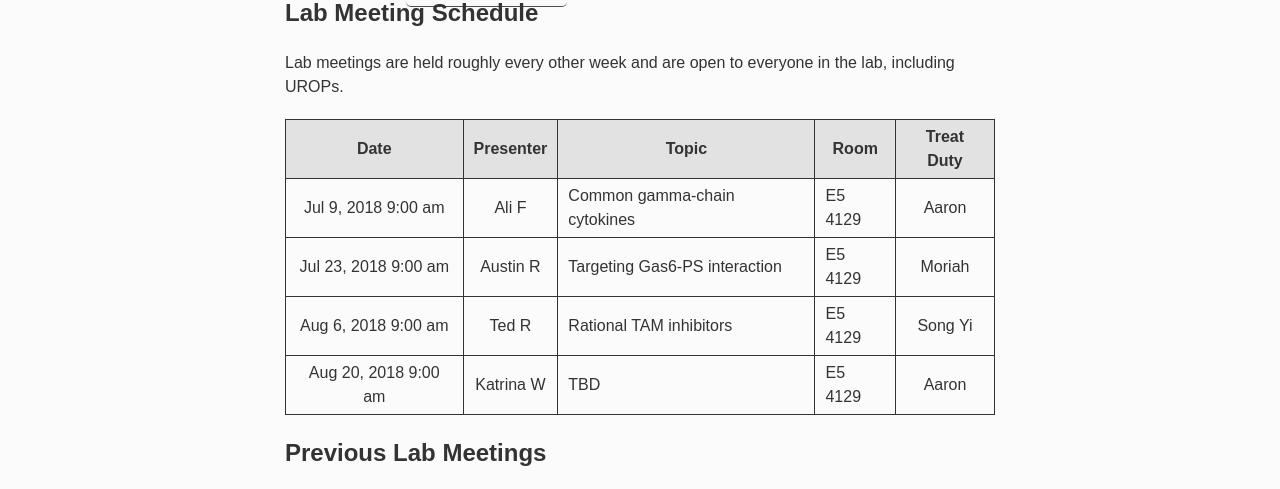
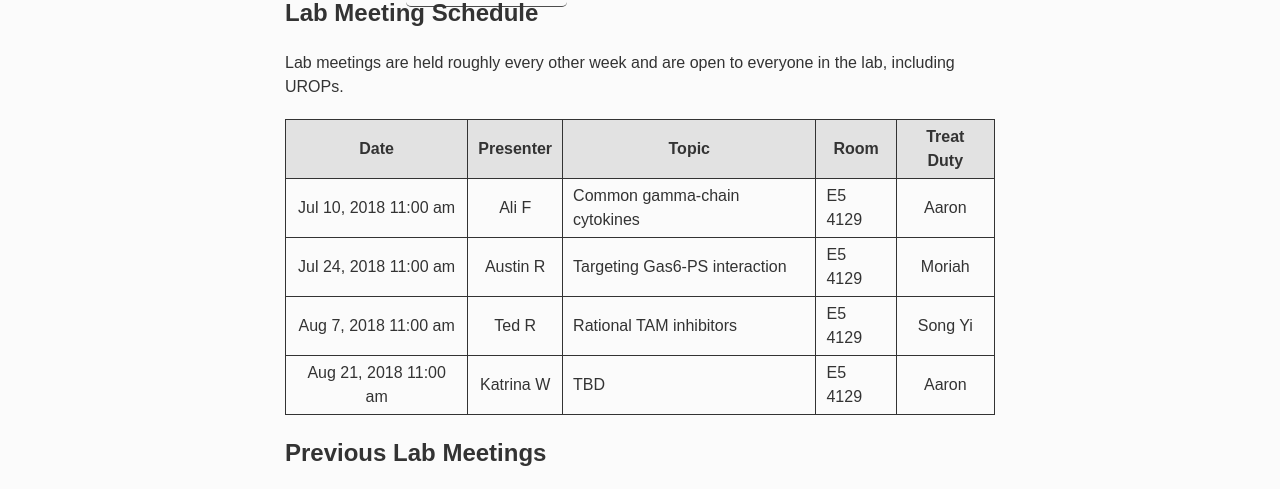
Before and after one commit to meyer-lab/asmlab.org, a Jekyll site: the page built from team/lab_meeting.md, in a window 1280 px wide. Shown: the part 160-649 px from the top of the page. Built offline with Jekyll 4.4.1, drawn with Linux system fonts in a browser that asks for light colours; some web fonts are replaced.

Commit message:
Update meetings.yml
Changing meeting time.

```diff
--- a/_data/meetings.yml
+++ b/_data/meetings.yml
@@ -58,25 +58,25 @@
   room: E5 4129
   treats: Song Yi
 
-- date: 2018-07-09 9:00:00
+- date: 2018-07-10 11:00:00
   presenter: Ali F
   topic: Common gamma-chain cytokines
   room: E5 4129
   treats: Aaron
 
-- date: 2018-07-23 9:00:00
+- date: 2018-07-24 11:00:00
   presenter: Austin R
   topic: Targeting Gas6-PS interaction
   room: E5 4129
   treats: Moriah
 
-- date: 2018-08-06 9:00:00
+- date: 2018-08-07 11:00:00
   presenter: Ted R
   topic: Rational TAM inhibitors
   room: E5 4129
   treats: Song Yi
 
-- date: 2018-08-20 9:00:00
+- date: 2018-08-21 11:00:00
   presenter: Katrina W
   topic: TBD
   room: E5 4129
```
